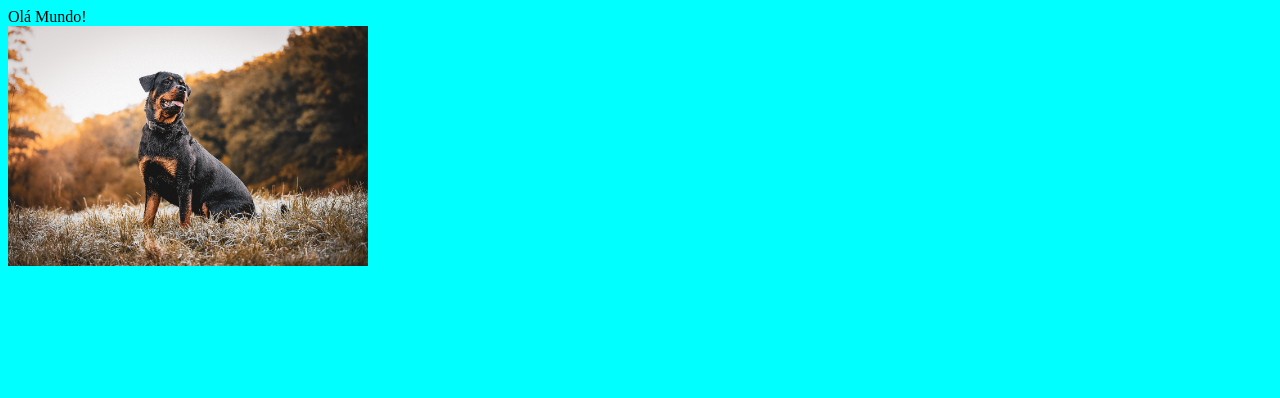
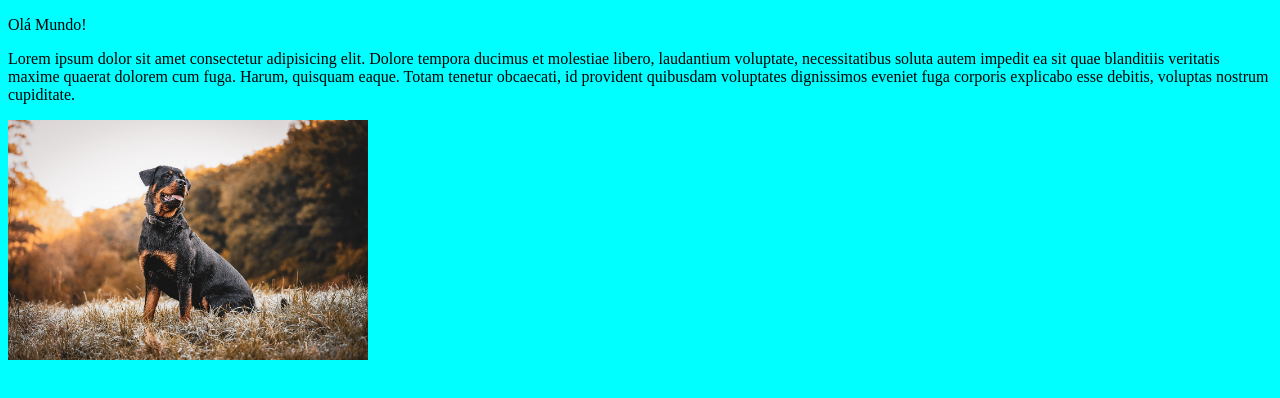
Before and after one commit to HenriquePkrueger/ProjetoWeb1, a plain HTML site: page index.html in a window 1280 px wide. Drawn offline with Linux system fonts and the light colour scheme.

Commit message:
Update index.html

```diff
--- a/index.html
+++ b/index.html
@@ -7,8 +7,9 @@
     <link rel="stylesheet" href="style.css">
 </head>
 <body>
-    Olá Mundo!<br>
+    <p>Olá Mundo!</p>
+
+    <p>Lorem ipsum dolor sit amet consectetur adipisicing elit. Dolore tempora ducimus et molestiae libero, laudantium voluptate, necessitatibus soluta autem impedit ea sit quae blanditiis veritatis maxime quaerat dolorem cum fuga. Harum, quisquam eaque. Totam tenetur obcaecati, id provident quibusdam voluptates dignissimos eveniet fuga corporis explicabo esse debitis, voluptas nostrum cupiditate.</p>
     <img src="cachorro.jpg" alt="" width="360px" >
-
 </body>
 </html>
```
